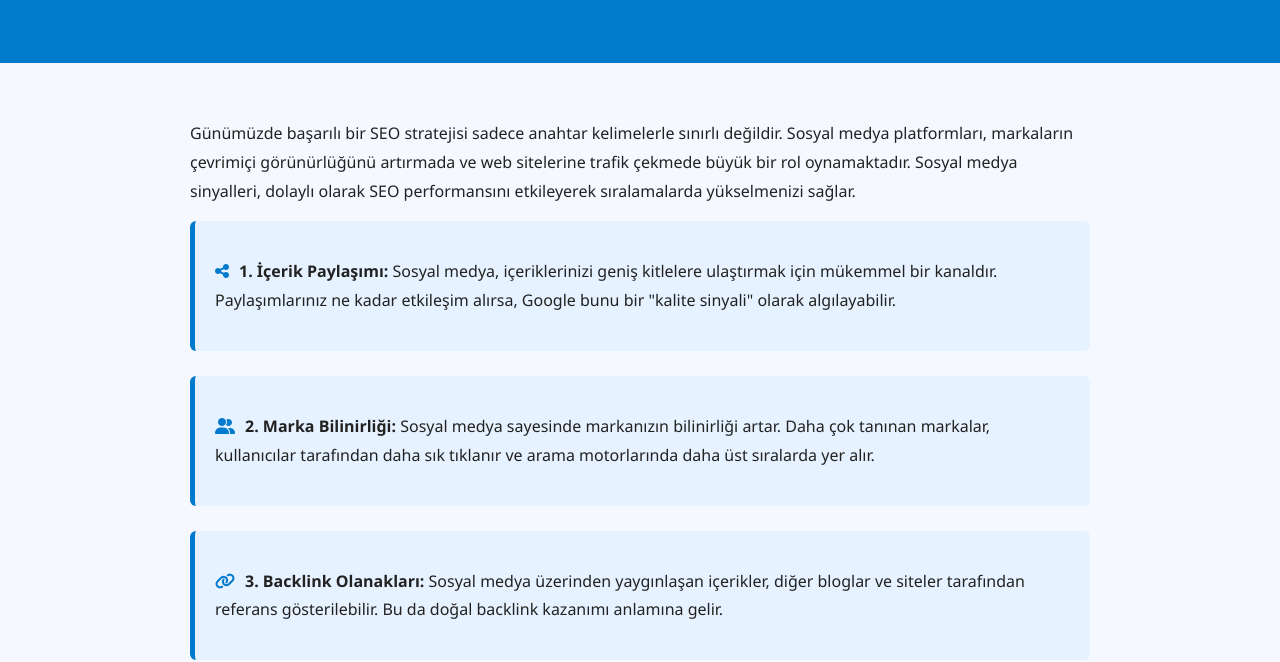
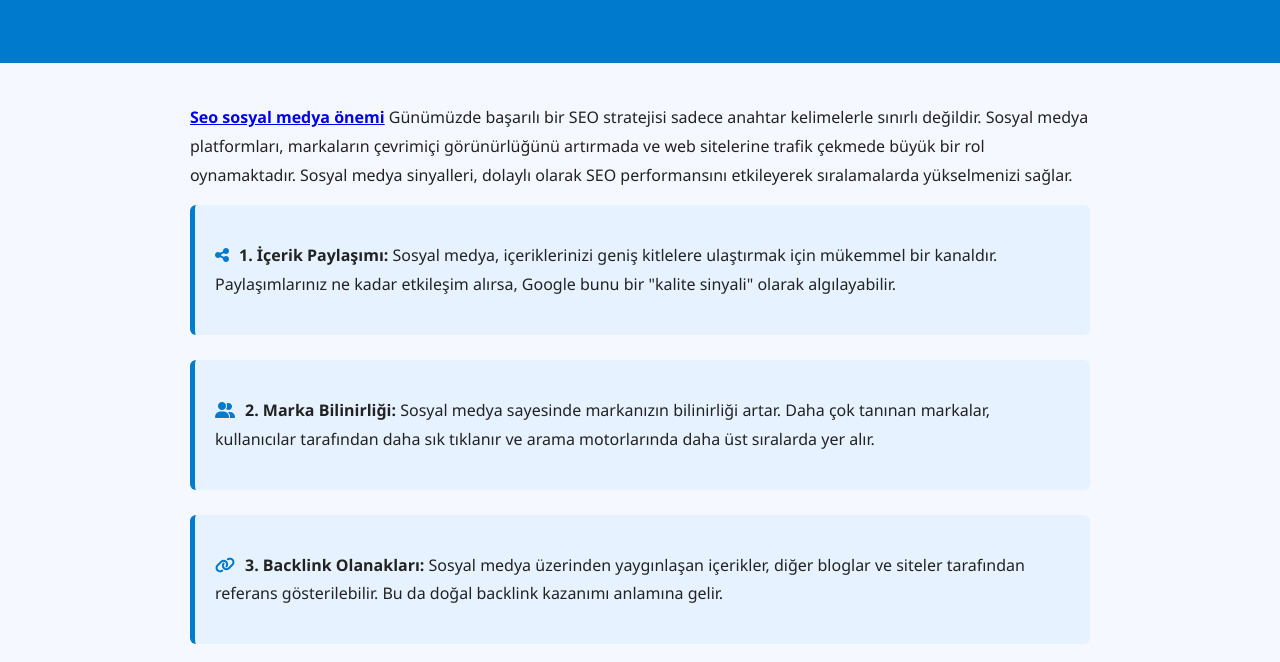
Before and after one commit to Seouzman/Seo-Sosyal-Medya, a plain HTML site: page index.html in a window 1280 px wide. Shown: the part 143-805 px from the top of the page. Drawn offline with Linux system fonts and the light colour scheme.

Commit message:
index.html

```diff
--- a/index.html
+++ b/index.html
@@ -2,6 +2,7 @@
 <!DOCTYPE html>
 <html lang="tr">
 <head>
+  <meta name="google-site-verification" content="AeJ1Gh6Omp3Eg16U60vase36dnGyogBc19_6FZ5MgAg" />
   <meta charset="UTF-8" />
   <meta name="viewport" content="width=device-width, initial-scale=1.0"/>
   <title>SEO’da Sosyal Medyanın Gücü</title>
@@ -76,7 +77,7 @@
   </header>
 
   <section>
-    <p>Günümüzde başarılı bir SEO stratejisi sadece anahtar kelimelerle sınırlı değildir. Sosyal medya platformları, markaların çevrimiçi görünürlüğünü artırmada ve web sitelerine trafik çekmede büyük bir rol oynamaktadır. Sosyal medya sinyalleri, dolaylı olarak SEO performansını etkileyerek sıralamalarda yükselmenizi sağlar.</p>
+     <strong><a href="https://www.seouptr.com" target="_blank">Seo sosyal medya önemi</a></strong> Günümüzde başarılı bir SEO stratejisi sadece anahtar kelimelerle sınırlı değildir. Sosyal medya platformları, markaların çevrimiçi görünürlüğünü artırmada ve web sitelerine trafik çekmede büyük bir rol oynamaktadır. Sosyal medya sinyalleri, dolaylı olarak SEO performansını etkileyerek sıralamalarda yükselmenizi sağlar.</p>
 
     <div class="info-block">
       <p><i class="fa-solid fa-share-nodes"></i><strong>1. İçerik Paylaşımı:</strong> Sosyal medya, içeriklerinizi geniş kitlelere ulaştırmak için mükemmel bir kanaldır. Paylaşımlarınız ne kadar etkileşim alırsa, Google bunu bir "kalite sinyali" olarak algılayabilir.</p>
```
